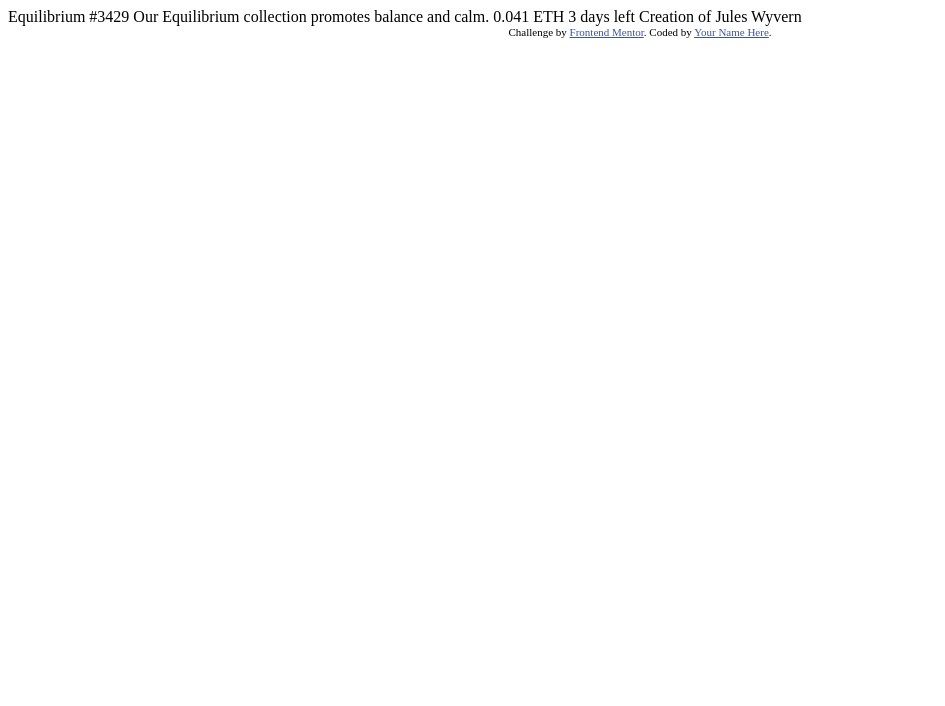
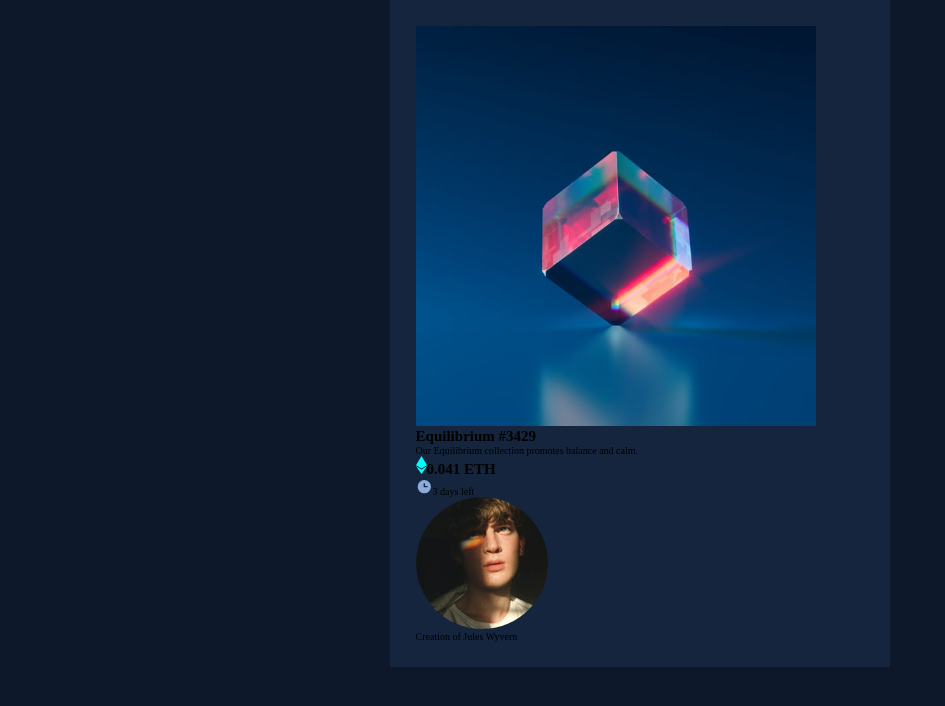
Before and after one commit to joseVazquezz/front_end_challenge_nft-card, a plain HTML site: page index.html in a window 1280 px wide. Shown: the whole page, without its empty margins (0-945 px from the left). Drawn offline with Linux system fonts and the light colour scheme.

Commit message:
added some styling

```diff
--- a/index.html
+++ b/index.html
@@ -16,25 +16,28 @@
 		<title>Frontend Mentor | NFT preview card component</title>
 
 		<!-- Feel free to remove these styles or customise in your own stylesheet 👍 -->
-		<style>
-			.attribution {
-				font-size: 11px;
-				text-align: center;
-			}
-			.attribution a {
-				color: hsl(228, 45%, 44%);
-			}
-		</style>
 	</head>
 	<body>
-		Equilibrium #3429 Our Equilibrium collection promotes balance and calm.
-		0.041 ETH 3 days left Creation of Jules Wyvern
-
-		<div class="attribution">
-			Challenge by
-			<a href="https://www.frontendmentor.io?ref=challenge" target="_blank"
-				>Frontend Mentor</a
-			>. Coded by <a href="#">Your Name Here</a>.
-		</div>
+		<main class="card-main">
+			<section class="img-section">
+				<img src="images/image-equilibrium.jpg" alt="" />
+			</section>
+			<section class="info-section">
+				<h1>Equilibrium #3429</h1>
+				<p>Our Equilibrium collection promotes balance and calm.</p>
+				<div class="info-stat">
+					<h2>
+						<img src="images/icon-ethereum.svg" alt="ethereum icon" />0.041 ETH
+					</h2>
+					<p><img src="images/icon-clock.svg" alt="clock icon" />3 days left</p>
+				</div>
+			</section>
+			<section class="creator">
+				<div>
+					<img src="images/image-avatar.png" alt="image of Jules Wyvern" />
+				</div>
+				<p>Creation of Jules Wyvern</p>
+			</section>
+		</main>
 	</body>
 </html>
--- a/main.css
+++ b/main.css
@@ -0,0 +1,46 @@
+:root {
+    /*COLORS*/
+    /* primary */
+    --soft-blue: hsl(215, 51%, 70%);
+    --Cyan: hsl(178, 100%, 50%);
+    /* neutral */
+    --very-dark-blue-mbg: hsl(217, 54%, 11%);
+    --very-dark-blue-cbg: hsl(216, 50%, 16%);
+    --very-dark-blue-line: hsl(215, 32%, 27%);
+}
+/* CSS RESET */
+* {
+    margin: 0;
+    padding: 0;
+  }
+  *,
+  *::before,
+  *::after {
+    box-sizing: inherit;
+  }
+html {
+    @import url(https://fonts.google.com/specimen/Outfit);
+    box-sizing: border-box;
+    font-size: 62.5%;
+}
+body {
+    background-color: var(--very-dark-blue-mbg);
+    display: flex;
+    justify-content: center;
+    align-items: center;
+}
+/* END OF CSS RESET */
+.card-main {
+    background-color: var(--very-dark-blue-cbg);
+    min-height: 60rem;
+    min-width: 50rem;
+    padding: 2%;
+}
+.img-section {
+    height: auto;
+    width: 100%;
+}
+.img-section img{
+    width: 40rem;
+    height: auto;
+}
```
